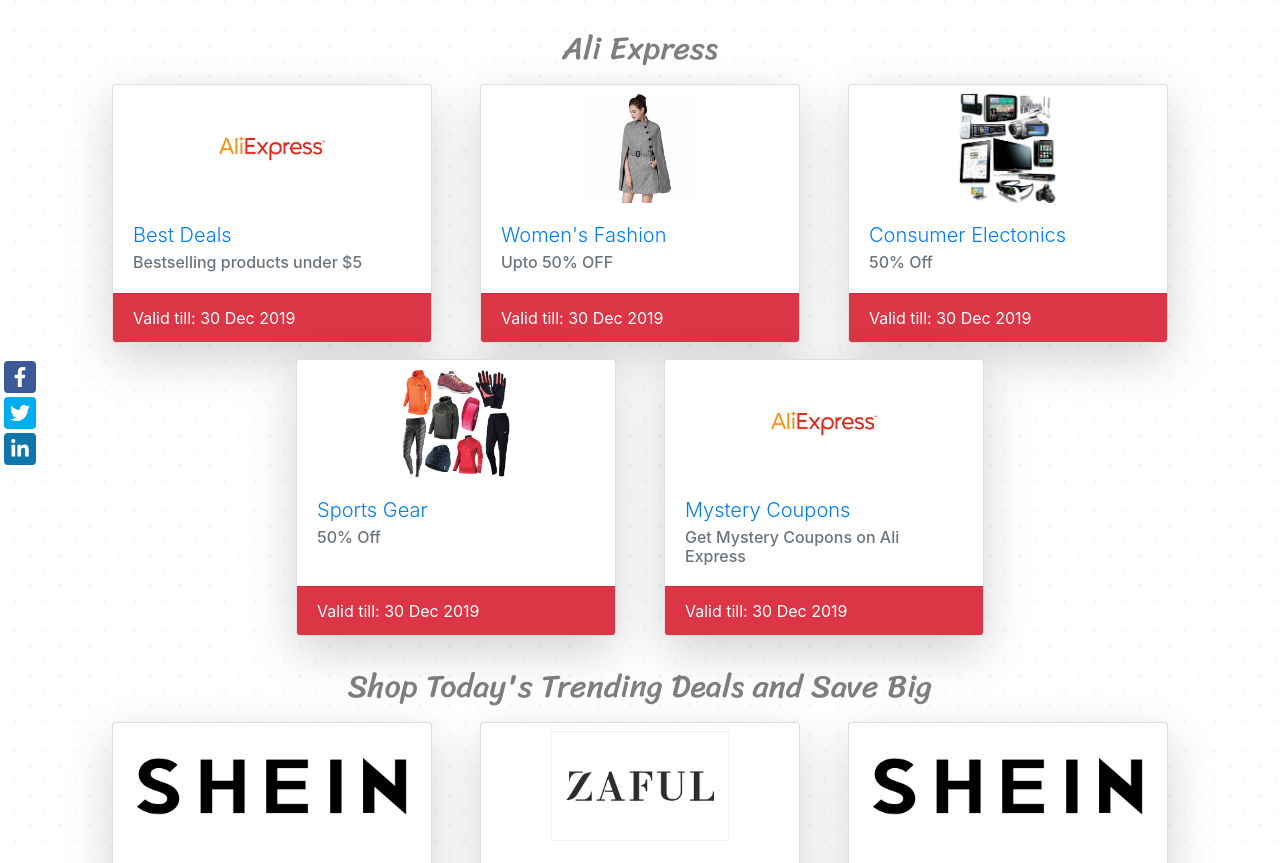
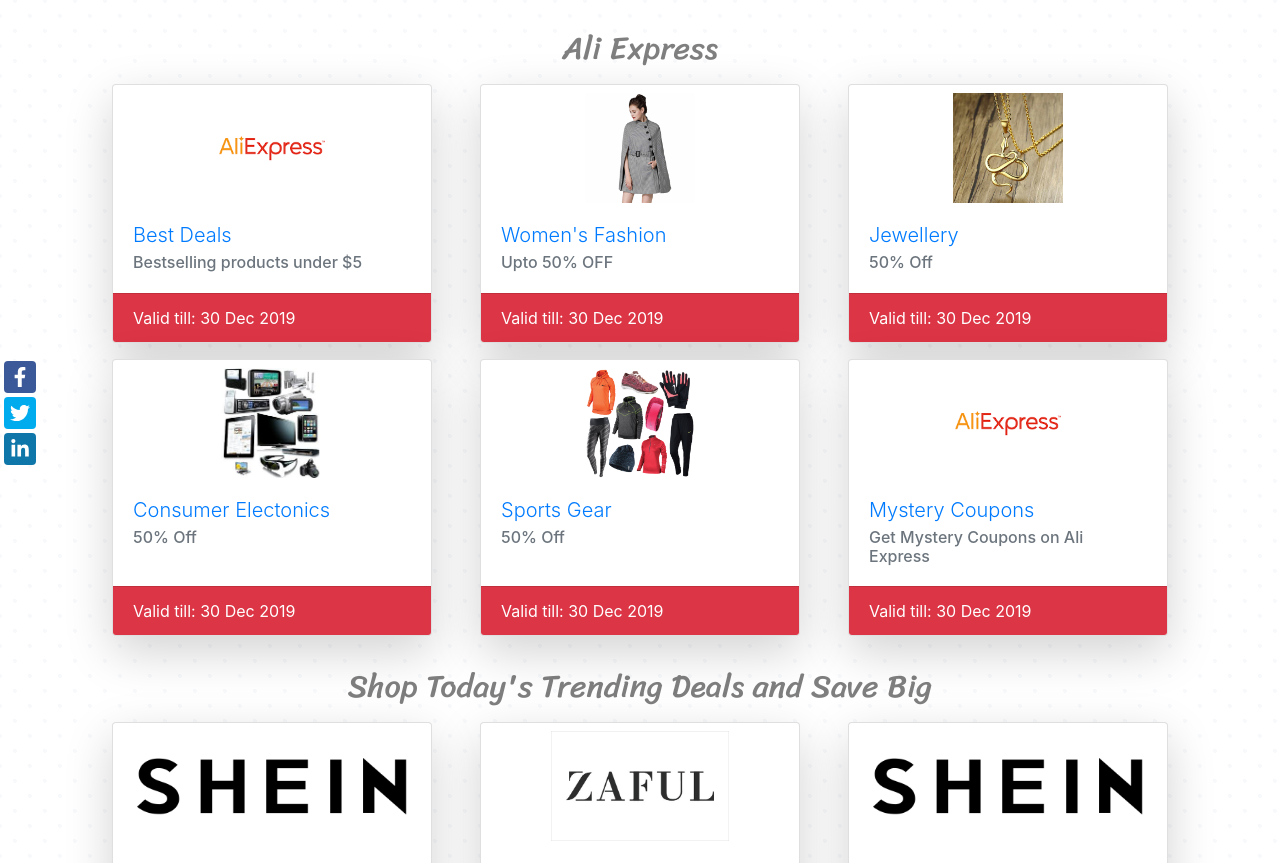
Before and after one commit to surbhi2406/craybuy, a Jekyll site: the page built from index.html, in a window 1280 px wide and 900 px high, scrolled down 307 px, cut to the strip 37-900 px from the top of the window. Built offline with Jekyll 4.4.1, drawn with Linux system fonts in a browser that asks for light colours.

Commit message:
Update from Forestry.io surbhi2406 updated index.html

```diff
--- a/index.html
+++ b/index.html
@@ -90,6 +90,15 @@
     subtitle: 'Upto 50% OFF '
     desc: 'Attention all ladies buy clothes, shoes, make up, accessories and much
       more from Ali Express and get 50% off. Start shopping now. '
+  - name: Jewellery
+    logo: "/uploads/HLB1ilQAXUzrK1RjSspmq6AOdFXa3.jpg_q50.jpg"
+    link: http://www.tkqlhce.com/click-9210567-12558793
+    code: ACTIVATED
+    isNew: false
+    expiry: 2019-12-30 18:30:00 +0000
+    subtitle: 50% Off
+    desc: Buy all kinds of jewellery for all types on needs from Ali Express and get
+      50% off.
   - name: Consumer Electonics
     logo: "/uploads/download-3.jpeg"
     link: http://www.jdoqocy.com/click-9210567-12558780
```
